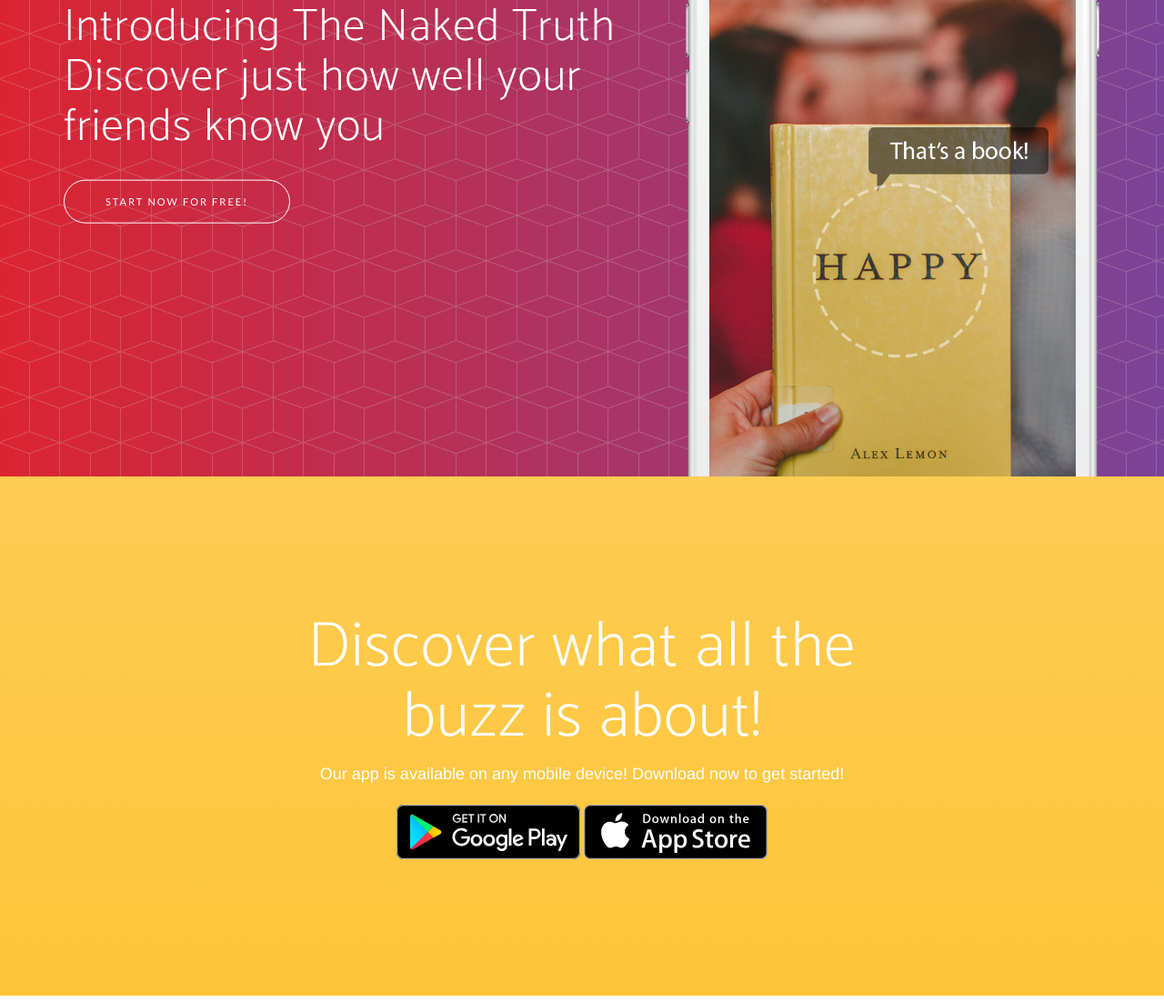
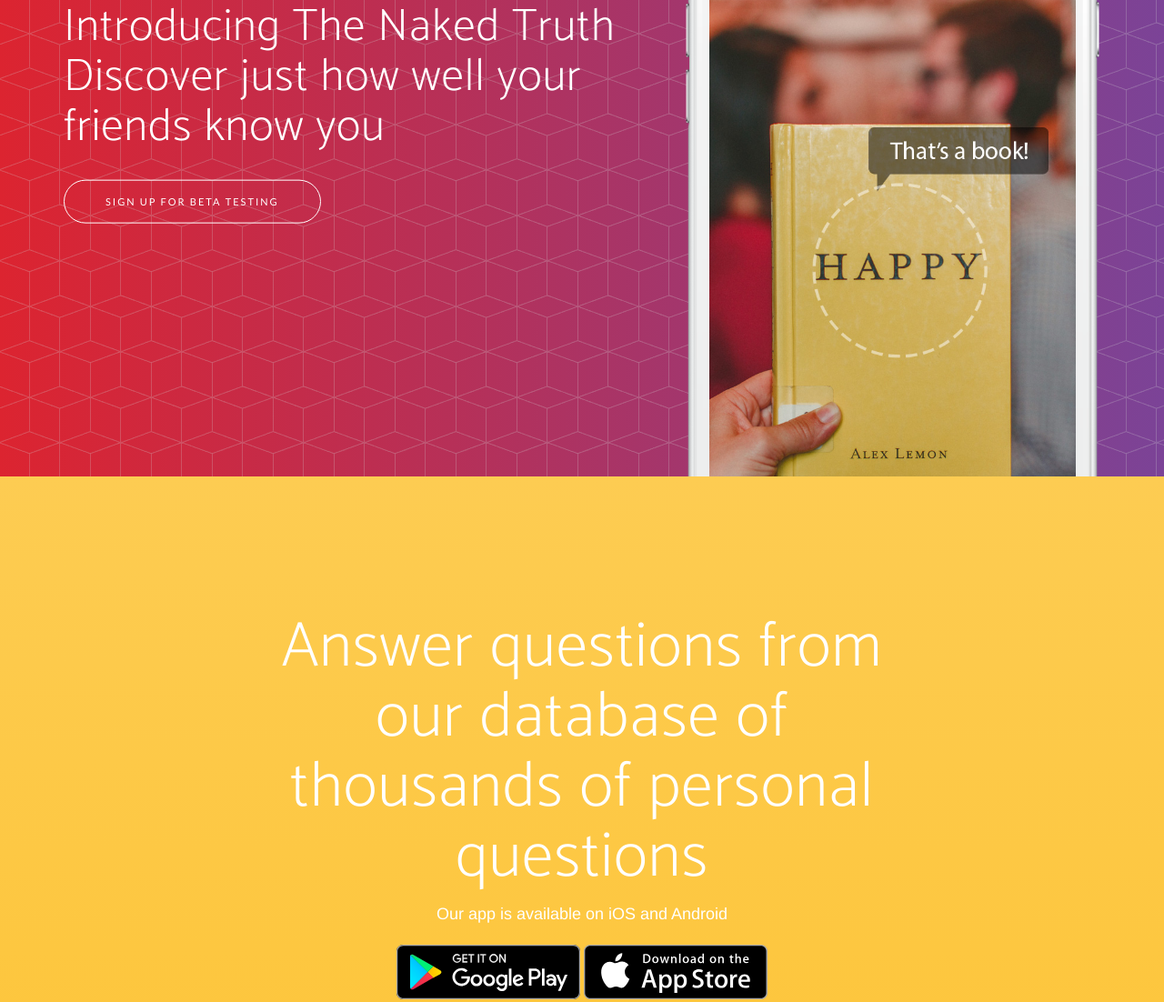
Before and after one commit to blackmarketapps/thenakedtruth, a website: page index.html in a window 1280 px wide. Shown: the part 276-1378 px from the top of the page at 91% size. Drawn offline with nearby package versions, Linux system fonts and the light colour scheme; a web font is replaced by a local one.

Commit message:
Update index.html

```diff
--- a/index.html
+++ b/index.html
@@ -76,7 +76,7 @@
                             <h1>Introducing The Naked Truth
                                 <br>Discover just how well your friends know you
                                 </h1>
-                            <a href="#download" class="btn btn-outline btn-xl page-scroll">Start Now for Free!</a>
+                            <a href="#download" class="btn btn-outline btn-xl page-scroll">SIGN UP FOR BETA TESTING</a>
                         </div>
                     </div>
                 </div>
@@ -103,8 +103,8 @@
         <div class="container">
             <div class="row">
                 <div class="col-md-8 col-md-offset-2">
-                    <h2 class="section-heading">Discover what all the buzz is about!</h2>
-                    <p>Our app is available on any mobile device! Download now to get started!</p>
+                    <h2 class="section-heading">Answer questions from our database of thousands of personal questions</h2>
+                    <p>Our app is available on iOS and Android</p>
                     <div class="badges">
                         <a class="badge-link" href="#"><img src="img/google-play-badge.svg" alt=""></a>
                         <a class="badge-link" href="#"><img src="img/app-store-badge.svg" alt=""></a>
@@ -113,7 +113,6 @@
             </div>
         </div>
     </section>
-
     <section id="features" class="features">
         <div class="container">
             <div class="row">
```
